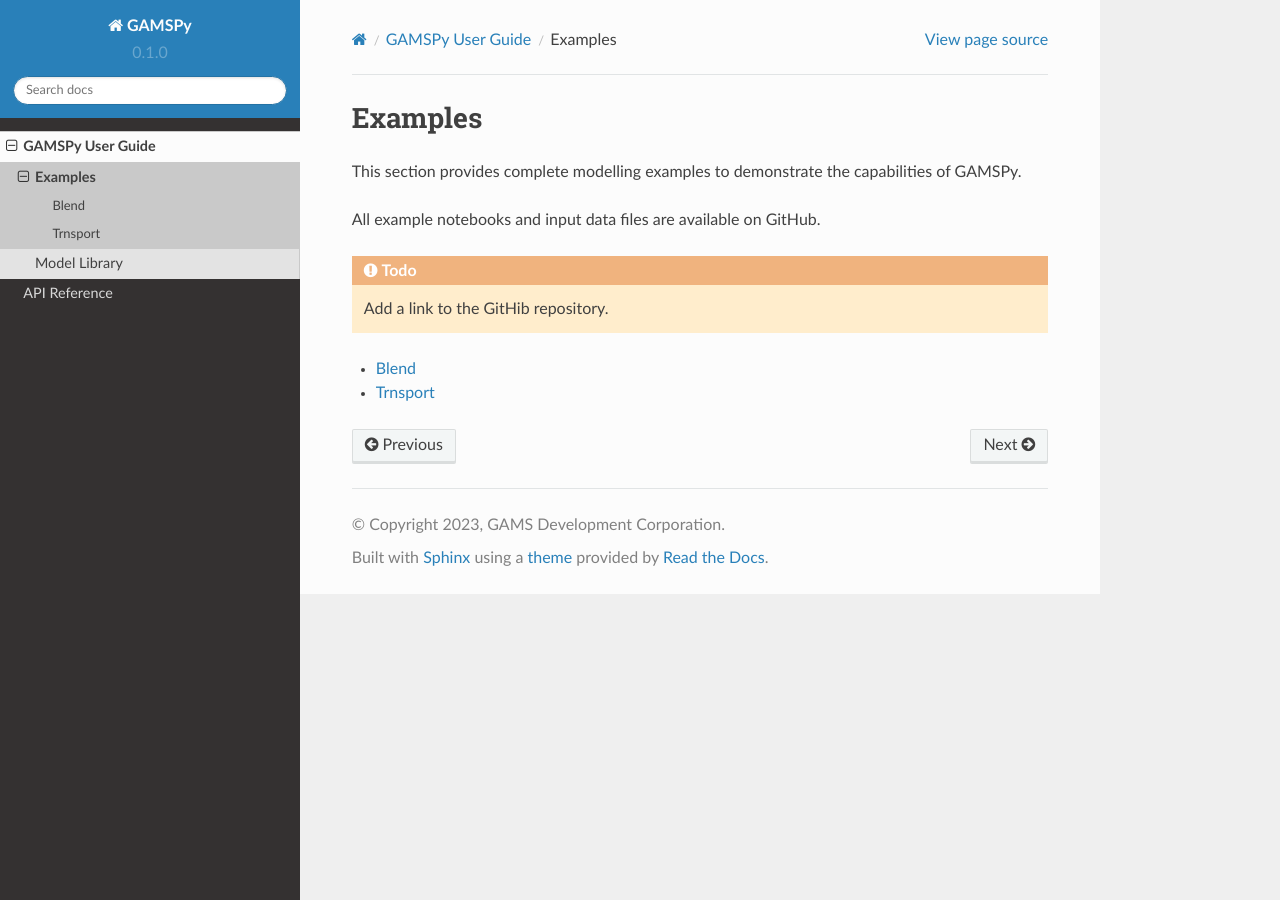
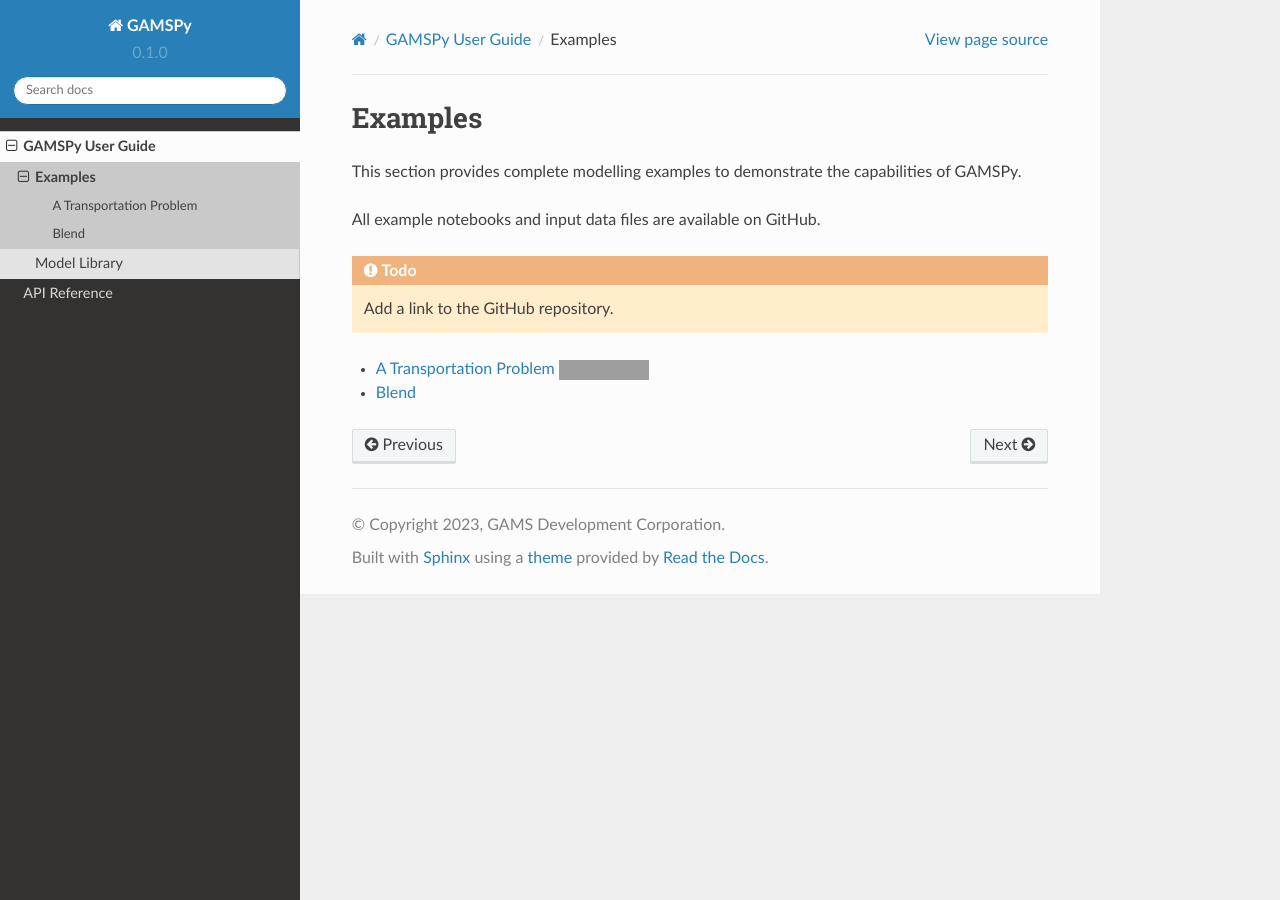
Before and after one commit to justine18/rtd-tutorial, a Sphinx documentation site: the page built from docs/source/user/examples.rst, in a window 1280 px wide. Built offline with Sphinx 7.4.7 and the Read the Docs theme 2.0.0, drawn with Linux system fonts in a browser that asks for light colours; pages that are not in the unit, such as notebooks, are missing from menus; some of the changed lines change nothing that is shown; grey boxes are pictures that could not be loaded.

Commit message:
add colab link

```diff
--- a/docs/source/user/examples.rst
+++ b/docs/source/user/examples.rst
@@ -5,10 +5,21 @@
 
 All example notebooks and input data files are available on GitHub.
 
-.. todo:: Add a link to the GitHib repository.
+.. todo:: Add a link to the GitHub repository.
+
+* :doc:`examples/trnsport` |colab_trsnport|
+* :doc:`examples/blend`
+
+.. |colab_trsnport| image:: https://colab.research.google.com/assets/colab-badge.svg
+        :target: https://colab.research.google.com/github/justine18/rtd-tutorial/blob/main/docs/source/user/examples/trnsport.ipynb
+        :alt: Open In Colab
+
+.. |colab_blend| image:: https://colab.research.google.com/assets/colab-badge.svg
+        :target: https://colab.research.google.com/github/justine18/rtd-tutorial/blob/main/docs/source/user/examples/blend.ipynb
+        :alt: Open In Colab
 
 .. toctree::
-    :maxdepth: 1
-    :glob:
+    :hidden:
 
-    examples/*
+    examples/trnsport
+    examples/blend
```
Also changed, not shown: docs/source/user/examples/blend.ipynb, docs/source/user/examples/trnsport.ipynb.
